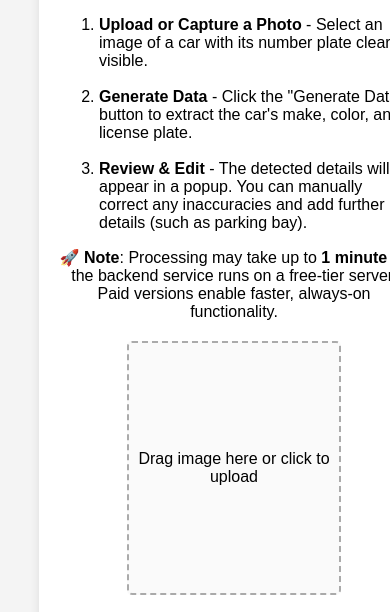
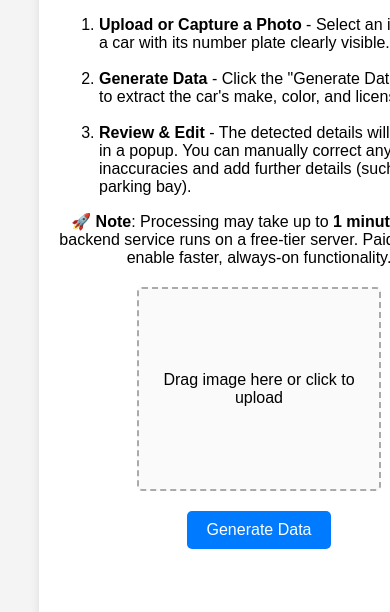
Before and after one commit to Gareth1995/car-detail-grabber, a website: page frontend/index.html in a window 390 px wide. Shown: the part 209-821 px from the top of the page. Drawn offline with nearby package versions, Linux system fonts and the light colour scheme.

Commit message:
final design change for mobile interface

```diff
--- a/frontend/styles.css
+++ b/frontend/styles.css
@@ -24,7 +24,7 @@ body {
     box-shadow: 0px 0px 10px rgba(0, 0, 0, 0.1);
     height: 70%;
     width: 50%;
-    min-width: 350px; /*Prevents it from shrinking too much*/
+    min-width: 400px; /*Prevents it from shrinking too much*/
     min-height: 800px;
 }
 
@@ -40,7 +40,7 @@ body {
 
 .drop-zone {
     width: 60%;
-    height: 60%;
+    /* height: 60%; */
     border: 2px dashed #aaa;
     display: flex;
     justify-content: center;
@@ -51,9 +51,9 @@ body {
     border-radius: 5px;
     background-position: center;
     background-size: cover;
-    min-width: 5px; /* Prevents it from shrinking too much */
-    min-height: 5px; /* Prevents it from shrinking too much */
-    max-height: 250px;
+    min-width: 200px;  /*Prevents it from shrinking too much */
+    min-height: 200px; /* Prevents it from shrinking too much */
+    /* max-height: 250px; */
 }
 
 .drop-zone:hover {
@@ -165,3 +165,16 @@ th {
     background-color: #007bff;
     color: white;
 }
+
+/* @media screen and (max-width: 600px) {
+    .main-content {
+        flex-direction: column;
+        align-items: center;
+    }
+    .image-drop-container {
+        width: 90%;
+    }
+    button {
+        width: 100%;
+    }
+} */
```
Also changed, not shown: frontend/index.html (+3 -1 lines).
